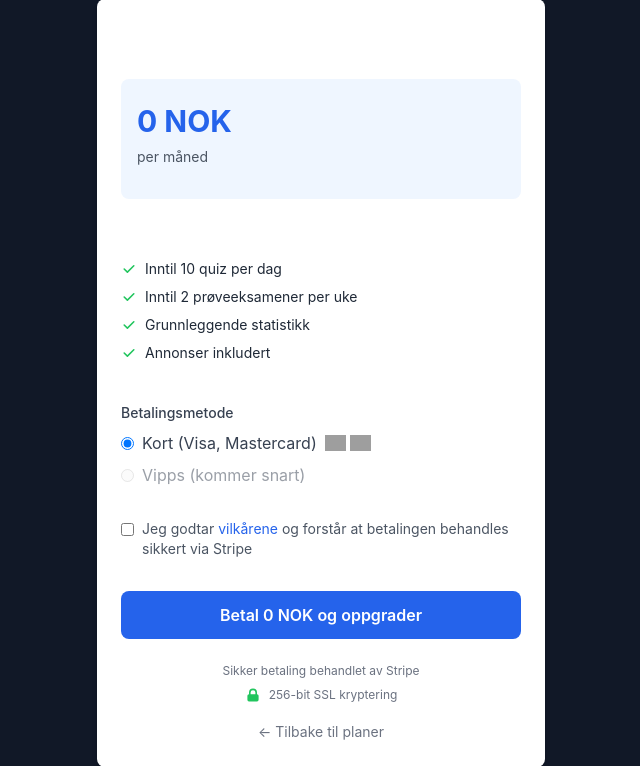
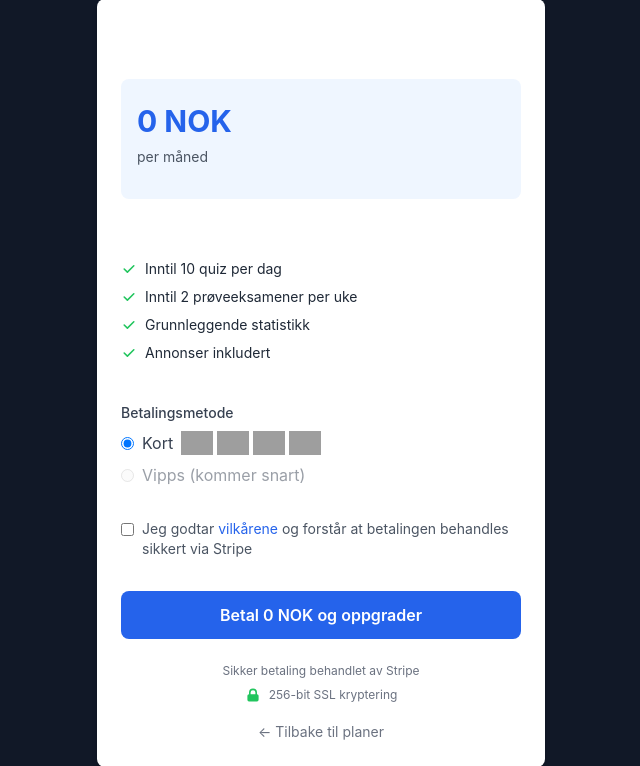
Before and after one commit to viktor-mq/sertifikatet, a Python web app: template templates/subscription/checkout.html in a window 1280 px wide. Shown: the part 105-871 px from the top of the page, without its empty margins (319-959 px from the left). Run offline with Jinja, Linux system fonts and the light colour scheme; the template is opened without the code that fills it, so the values that code supplies are empty; some libraries are stand-ins or nearby versions; grey boxes are pictures that could not be loaded.

Commit message:
Enhanced checkout template

```diff
--- a/templates/subscription/checkout.html
+++ b/templates/subscription/checkout.html
@@ -167,9 +167,16 @@
                     <label class="flex items-center">
                         <input type="radio" name="payment_method" value="stripe" checked class="mr-2">
                         <span class="flex items-center text-gray-700">
-                            Kort (Visa, Mastercard)
-                            <img src="https://js.stripe.com/v3/fingerprinted/img/visa-729c05c240c4bdb47b03ac81d9945bfe.svg" alt="Visa" class="ml-2 h-4">
-                            <img src="https://js.stripe.com/v3/fingerprinted/img/mastercard-4d8844094130711885b5e41b28c9848f.svg" alt="Mastercard" class="ml-1 h-4">
+                            Kort
+                            <div class="flex items-center ml-2 space-x-1">
+                                <img src="https://js.stripe.com/v3/fingerprinted/img/visa-729c05c240c4bdb47b03ac81d9945bfe.svg" alt="Visa" class="h-6 w-auto">
+                                <img src="https://js.stripe.com/v3/fingerprinted/img/mastercard-4d8844094130711885b5e41b28c9848f.svg" alt="Mastercard" class="h-6 w-auto">
+                                <img src="https://cdn.jsdelivr.net/gh/aaronfagan/svg-credit-card-payment-icons/flat/amex.svg" alt="American Express" class="h-6 w-auto">
+                                <!-- Rotating card slot -->
+                                <div class="relative h-6 w-16 overflow-hidden">
+                                    <img id="rotating-card" src="https://js.stripe.com/v3/fingerprinted/img/discover-ac52cd46f89fa40a29a0bfb954e33173.svg" alt="Discover" class="h-6 w-auto absolute inset-0 transition-opacity duration-500">
+                                </div>
+                            </div>
                         </span>
                     </label>
                     <label class="flex items-center opacity-50">
@@ -218,10 +225,64 @@
 </div>
 {% endblock %}
 
-{% block scripts %}
+{% block extra_js %}
 <script>
-// Add any checkout-specific JavaScript here
+// Card rotation animation
 document.addEventListener('DOMContentLoaded', function() {
+    // Wait a bit for the page to fully render
+    setTimeout(() => {
+        const rotatingCard = document.getElementById('rotating-card');
+
+        if (!rotatingCard) {
+            return;
+        }
+
+        const cards = [
+            {
+                src: 'https://js.stripe.com/v3/fingerprinted/img/discover-ac52cd46f89fa40a29a0bfb954e33173.svg',
+                alt: 'Discover'
+            },
+            {
+                src: 'https://cdn.jsdelivr.net/gh/aaronfagan/svg-credit-card-payment-icons/flat/diners.svg',
+                alt: 'Diners Club'
+            },
+            {
+                src: 'https://cdn.jsdelivr.net/gh/aaronfagan/svg-credit-card-payment-icons/flat/jcb.svg',
+                alt: 'JCB'
+            },
+            {
+                src: 'https://cdn.jsdelivr.net/gh/aaronfagan/svg-credit-card-payment-icons/flat/unionpay.svg',
+                alt: 'UnionPay'
+            }
+        ];
+
+        let currentIndex = 0;
+
+        function rotateCard() {
+            // Fade out with CSS transition
+            rotatingCard.style.transition = 'opacity 0.3s ease';
+            rotatingCard.style.opacity = '0';
+
+            // Change image after fade out completes
+            setTimeout(() => {
+                currentIndex = (currentIndex + 1) % cards.length;
+                rotatingCard.src = cards[currentIndex].src;
+                rotatingCard.alt = cards[currentIndex].alt;
+
+                // Fade back in
+                rotatingCard.style.opacity = '1';
+            }, 300);
+        }
+
+        // Start rotation after 3 seconds, then every 4 seconds
+        setTimeout(() => {
+            rotateCard();
+            setInterval(rotateCard, 4000);
+        }, 3000);
+
+    }, 500); // Wait 500ms for page to render
+
+    // Checkout form handling
     const form = document.querySelector('form');
     const submitButton = form.querySelector('button[type="submit"]');
 
```
